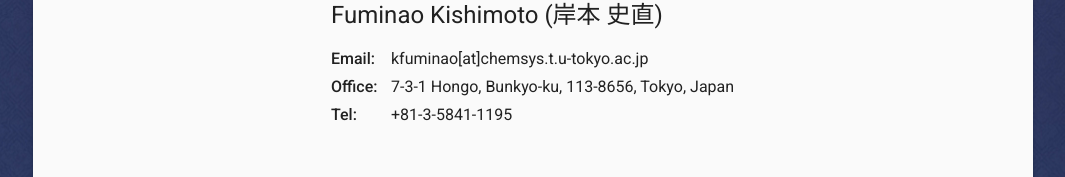
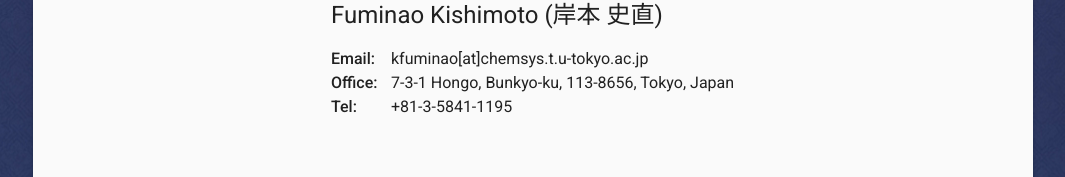
Before and after one commit to fuminaokishimoto/fuminaokishimoto.github.io, a Nuxt app: page / in a window 1280 px wide. Shown: the part 169-346 px from the top of the page, without its empty margins (107-1172 px from the left). Built offline with nearby package versions, Linux system fonts and the light colour scheme.

Commit message:
Fix margin

```diff
--- a/src/components/Profile.vue
+++ b/src/components/Profile.vue
@@ -21,11 +21,11 @@
             <div class="font-weight-medium" style="width: 60px;">Email:</div>
             <div>{{ profile.email }}</div>
           </div>
-          <div class="d-flex mt-1">
+          <div class="d-flex">
             <div class="font-weight-medium" style="width: 60px;">Office:</div>
             <div>{{ profile.office }}</div>
           </div>
-          <div class="d-flex mt-1">
+          <div class="d-flex">
             <div class="font-weight-medium" style="width: 60px;">Tel:</div>
             <div>{{ profile.tel }}</div>
           </div>
```
